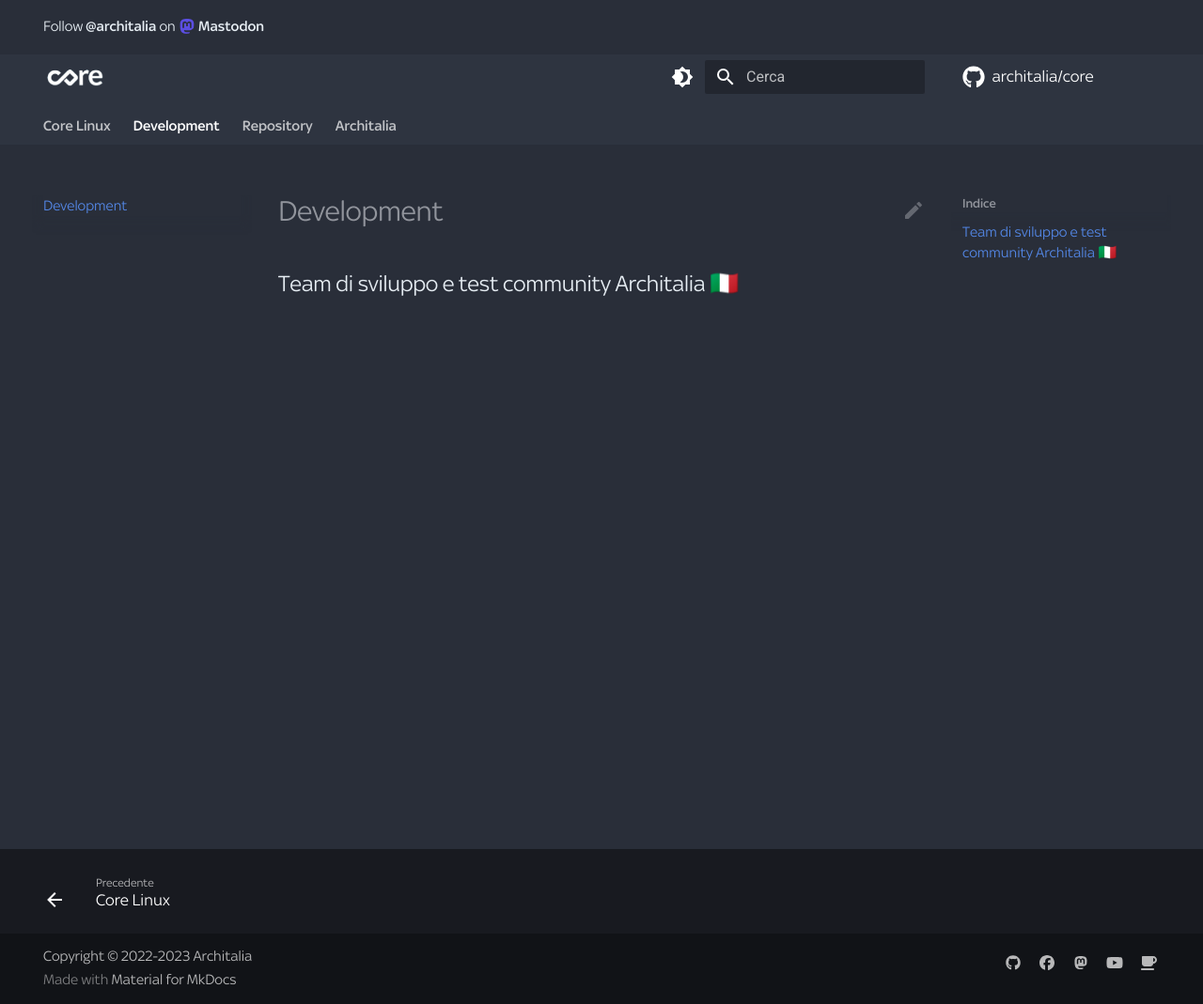
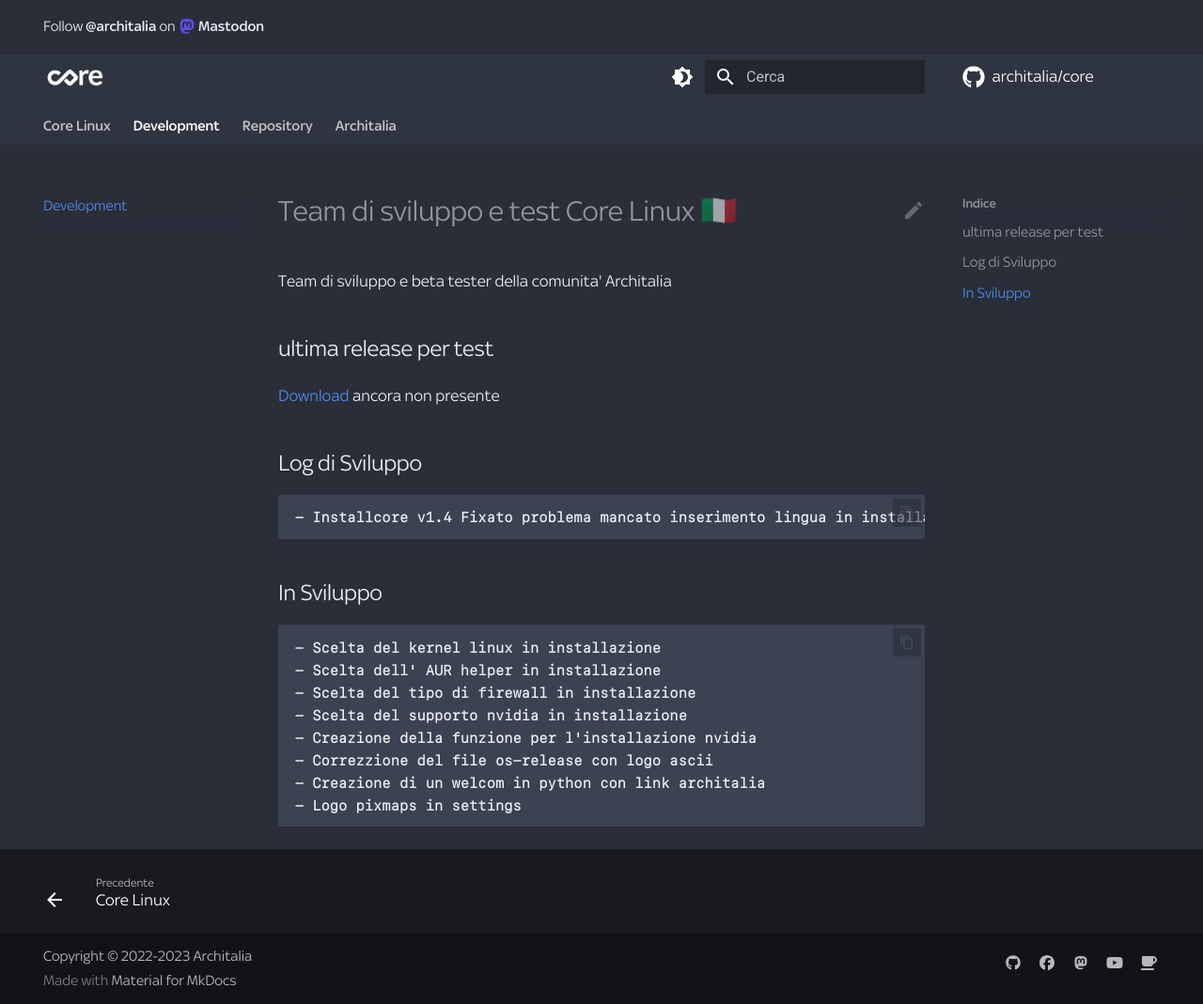
Before and after one commit to ArchItalia/core, an MkDocs documentation site: the page built from docs/dev.md, in a window 1280 px wide and 1069 px high. Shown: the whole window at 94% size. Built offline with MkDocs 1.6.1 and Material for MkDocs 9.7.7, drawn with Linux system fonts in a browser that asks for light colours; some web fonts are replaced; comment, search, counter and statistics services are not loaded; the version menu is left out.

Commit message:
Update dev.md

````diff
--- a/docs/dev.md
+++ b/docs/dev.md
@@ -1,2 +1,24 @@
-# Development
-## Team di sviluppo e test community Architalia 🇮🇹
+# Team di sviluppo e test Core Linux 🇮🇹
+Team di sviluppo e beta tester della comunita' Architalia
+
+## ultima release per test
+[Download](#) ancora non presente
+
+## Log di Sviluppo
+
+```
+- Installcore v1.4 Fixato problema mancato inserimento lingua in installazione
+```
+
+## In Sviluppo
+
+```
+- Scelta del kernel linux in installazione
+- Scelta dell' AUR helper in installazione
+- Scelta del tipo di firewall in installazione
+- Scelta del supporto nvidia in installazione
+- Creazione della funzione per l'installazione nvidia
+- Correzzione del file os-release con logo ascii
+- Creazione di un welcom in python con link architalia
+- Logo pixmaps in settings
+```
````
